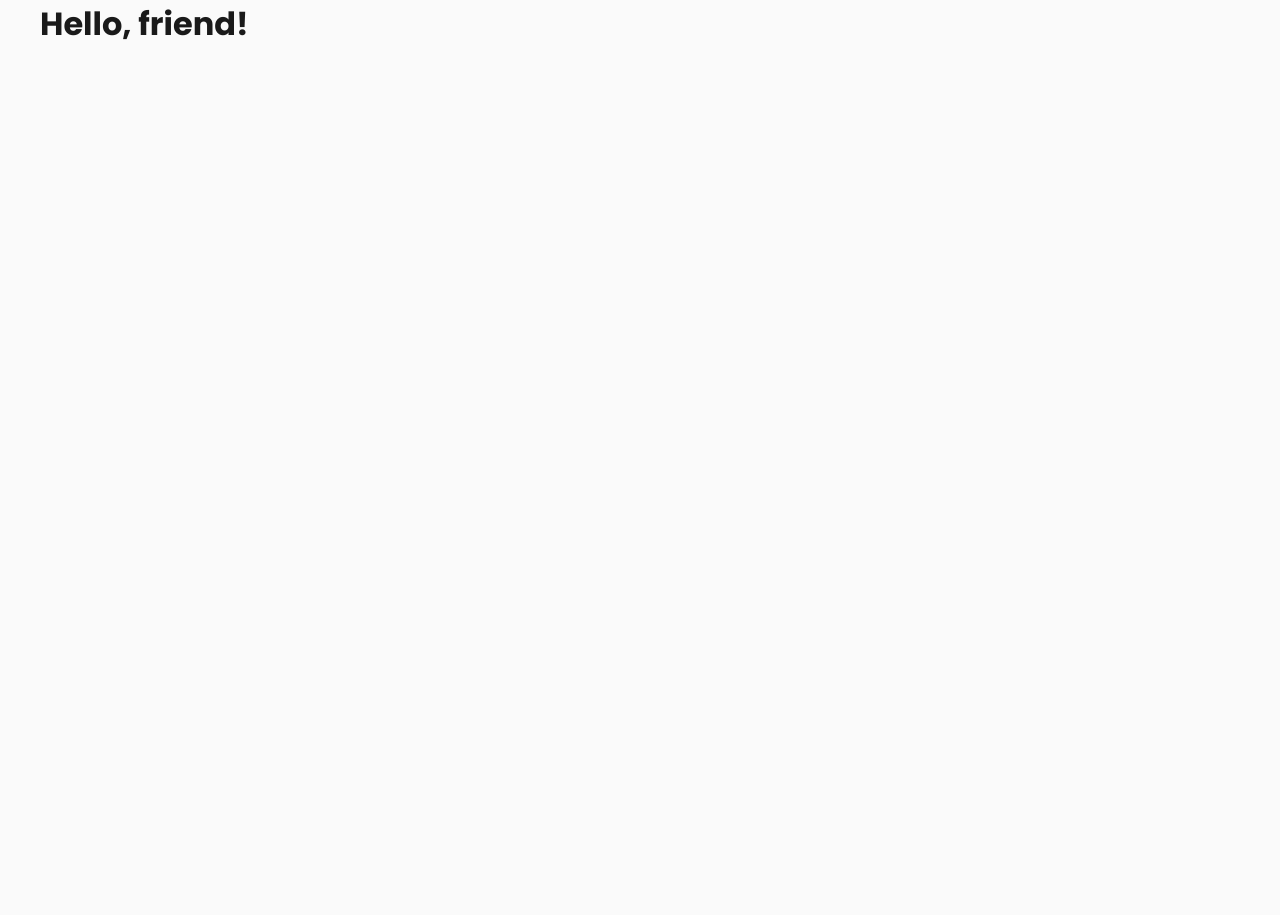
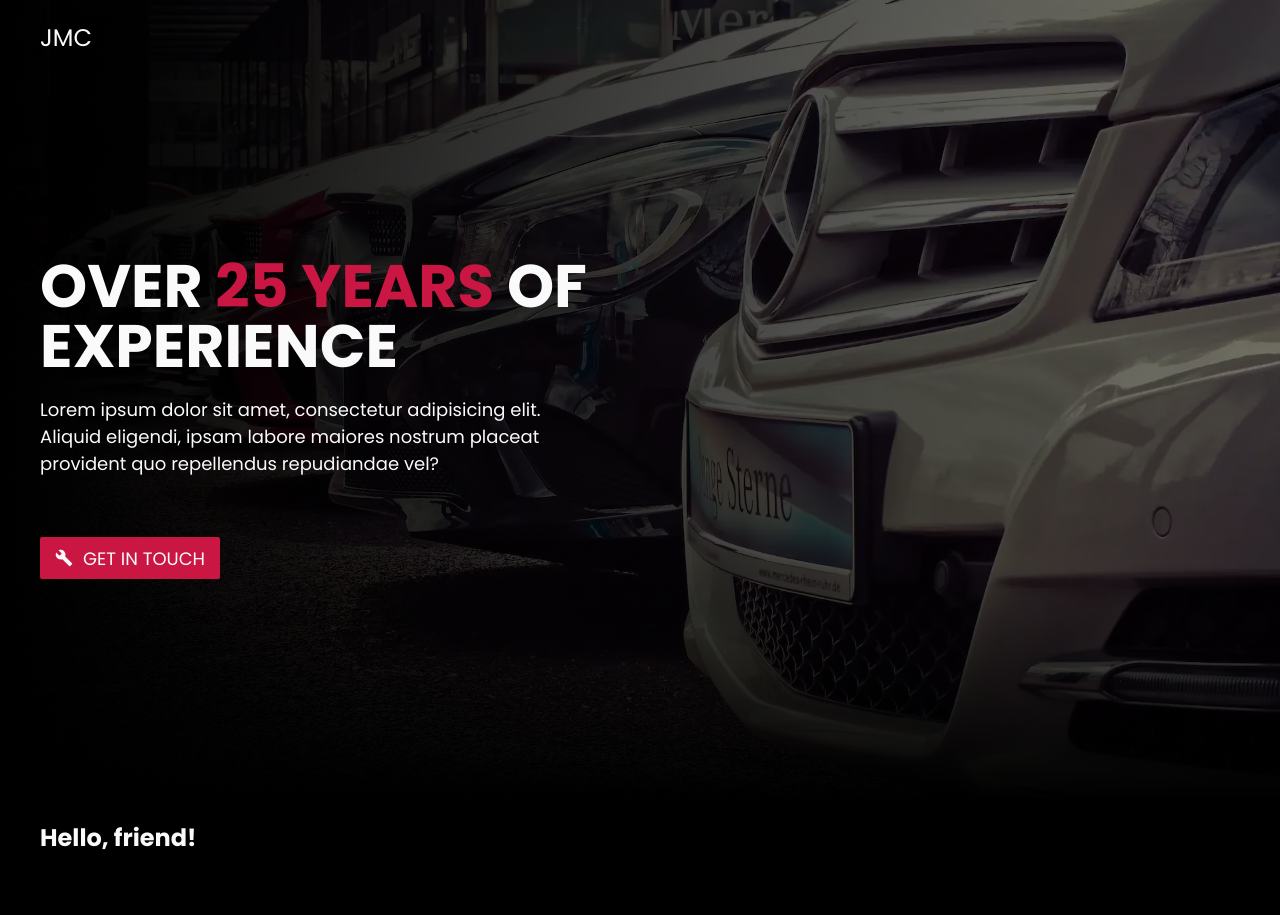
Before and after one commit to BijanProgrammerWebsites/motorpool, a website: page src/index.html in a window 1280 px wide. Before the commit the page ends 800 px from the top, so only its background shows below. Drawn offline with Linux system fonts and the light colour scheme.

Commit message:
[ADD] header

```diff
--- a/src/index.html
+++ b/src/index.html
@@ -14,10 +14,43 @@
         <link href="https://fonts.googleapis.com/css2?family=Poppins:wght@400;700&display=swap" rel="stylesheet" />
 
         <link rel="stylesheet" href="./styles/css/global.css" />
+        <link rel="stylesheet" href="./styles/css/header.css" />
 
         <script src="./scripts/slideshow.js" type="module" defer></script>
     </head>
     <body>
-        <h1>Hello, friend!</h1>
+        <header>
+            <img class="background" src="./assets/images/hero.webp" alt="" />
+            <div class="overlay"></div>
+
+            <nav class="bleed">
+                <a class="logo" href="/">JMC</a>
+            </nav>
+
+            <div class="hero bleed">
+                <h1>Over <span class="primary">25 Years</span> of Experience</h1>
+
+                <p>
+                    Lorem ipsum dolor sit amet, consectetur adipisicing elit. Aliquid eligendi, ipsam labore maiores
+                    nostrum placeat provident quo repellendus repudiandae vel?
+                </p>
+
+                <a href="#get-in-touch" class="button button--primary">
+                    <svg xmlns="http://www.w3.org/2000/svg" height="24px" viewBox="0 0 24 24" width="24px">
+                        <path clip-rule="evenodd" d="M0 0h24v24H0z" fill="none" />
+                        <path
+                            d="M22.7 19l-9.1-9.1c.9-2.3.4-5-1.5-6.9-2-2-5-2.4-7.4-1.3L9 6 6 9 1.6 4.7C.4 7.1.9 10.1 2.9 12.1c1.9 1.9 4.6 2.4 6.9 1.5l9.1 9.1c.4.4 1 .4 1.4 0l2.3-2.3c.5-.4.5-1.1.1-1.4z"
+                        />
+                    </svg>
+                    Get in Touch
+                </a>
+            </div>
+        </header>
+
+        <main class="bleed">
+            <h2>Hello, friend!</h2>
+        </main>
+
+        <footer></footer>
     </body>
 </html>
--- a/src/styles/scss/global.scss
+++ b/src/styles/scss/global.scss
@@ -1,11 +1,5 @@
 // VARIABLES
 :root {
-    --primary-hue: 220;
-    --secondary-hue: 260;
-    --success-hue: 120;
-    --warning-hue: 20;
-    --danger-hue: 0;
-
     --color-gray-98: hsl(0deg 0% 98%);
     --color-gray-90: hsl(0deg 0% 90%);
     --color-gray-80: hsl(0deg 0% 80%);
@@ -14,39 +8,16 @@
     --color-gray-30: hsl(0deg 0% 30%);
     --color-gray-20: hsl(0deg 0% 20%);
     --color-gray-10: hsl(0deg 0% 10%);
+    --color-black: hsl(0deg 0% 0%);
 
-    --color-default-background: var(--color-gray-98);
-    --color-default-foreground: var(--color-gray-10);
+    --color-default-background: var(--color-black);
+    --color-default-foreground: var(--color-gray-98);
 
-    --color-primary: hsl(var(--primary-hue) 100% 56%);
-    --color-primary-fade: hsl(var(--primary-hue) 100% 96%);
-    --color-primary-lighter: hsl(var(--primary-hue) 100% 60%);
-    --color-primary-darker: hsl(var(--primary-hue) 100% 52%);
+    --color-primary: hsl(345deg 80% 44%);
+    --color-primary-fade: hsl(345deg 80% 96%);
+    --color-primary-lighter: hsl(345deg 80% 48%);
+    --color-primary-darker: hsl(345deg 80% 40%);
     --color-primary-opposite: var(--color-gray-98);
-
-    --color-secondary: hsl(var(--secondary-hue) 50% 50%);
-    --color-secondary-fade: hsl(var(--secondary-hue) 100% 90%);
-    --color-secondary-lighter: hsl(var(--secondary-hue) 50% 56%);
-    --color-secondary-darker: hsl(var(--secondary-hue) 50% 44%);
-    --color-secondary-opposite: var(--color-gray-98);
-
-    --color-warning: hsl(var(--warning-hue) 100% 44%);
-    --color-warning-fade: hsl(var(--warning-hue) 100% 90%);
-    --color-warning-lighter: hsl(var(--warning-hue) 100% 50%);
-    --color-warning-darker: hsl(var(--warning-hue) 100% 40%);
-    --color-warning-opposite: var(--color-gray-98);
-
-    --color-success: hsl(var(--success-hue) 100% 40%);
-    --color-success-fade: hsl(var(--success-hue) 100% 92%);
-    --color-success-lighter: hsl(var(--success-hue) 100% 44%);
-    --color-success-darker: hsl(var(--success-hue) 100% 36%);
-    --color-success-opposite: var(--color-gray-98);
-
-    --color-danger: hsl(var(--danger-hue) 100% 36%);
-    --color-danger-fade: hsl(var(--danger-hue) 100% 90%);
-    --color-danger-lighter: hsl(var(--danger-hue) 100% 42%);
-    --color-danger-darker: hsl(var(--danger-hue) 100% 30%);
-    --color-danger-opposite: var(--color-gray-98);
 
     --color-body-background: var(--color-default-background);
     --color-body-foreground: var(--color-default-foreground);
@@ -65,6 +36,8 @@
 
     --color-box-shadow-subtle: hsl(0deg 0% 10% / 12%);
     --box-shadow-subtle: 0 0.2rem 0.5rem 0 var(--color-box-shadow-subtle);
+
+    --border-radius: 0.2rem;
 
     --full-width: 120rem;
     --full-width-padding-inline: calc(max(100% - var(--full-width), 4rem) / 2);
@@ -87,6 +60,8 @@
 }
 
 html {
+    scroll-behavior: smooth;
+
     font-family: Poppins, sans-serif;
     font-size: 62.5%;
 }
@@ -115,23 +90,37 @@ a {
     text-decoration: none;
 }
 
-button {
+button,
+.button {
+    display: flex;
+    align-items: center;
+    gap: 1rem;
+
+    width: fit-content;
+
     padding: 0.75rem 1.5rem;
 
     border: none;
-    border-radius: 999rem;
+    border-radius: var(--border-radius);
+
+    text-transform: uppercase;
 
     &:not([disabled]) {
         cursor: pointer;
-
-        &:hover {
-            filter: brightness(90%);
-        }
     }
 
     &[disabled] {
         background-color: var(--color-button-disabled-background) !important;
         color: var(--color-button-disabled-foreground) !important;
+    }
+
+    &--primary {
+        background-color: var(--color-primary);
+        color: var(--color-primary-opposite);
+
+        &:hover {
+            background-color: var(--color-primary-darker);
+        }
     }
 }
 
@@ -165,13 +154,19 @@ body {
 
     width: 100%;
 
-    padding-inline: var(--full-width-padding-inline);
+    font-size: 1.6rem;
 
-    font-size: 1.6rem;
+    > * {
+        padding-block: 2rem;
+    }
 }
 
-.wrapper {
-    display: flex;
-    flex-direction: column;
-    gap: var(--gap, 4rem);
+.bleed {
+    padding-inline: var(--full-width-padding-inline);
 }
+
+// UTILITIES
+
+.primary {
+    color: var(--color-primary);
+}
--- /dev/null
+++ b/src/styles/scss/header.scss
@@ -0,0 +1,64 @@
+header {
+    position: relative;
+
+    display: flex;
+    flex-direction: column;
+
+    min-height: 100vh;
+
+    .background {
+        position: absolute;
+        inset: 0;
+        z-index: -2;
+
+        width: 100%;
+        height: 100%;
+        object-fit: cover;
+    }
+
+    .overlay {
+        background-image: linear-gradient(to right, hsl(0deg 0% 0% / 100%), hsl(0deg 0% 0% / 50%)),
+            linear-gradient(to top, hsl(0deg 0% 0% / 100%), hsl(0deg 0% 0% / 0%) 30%);
+
+        position: absolute;
+        inset: 0;
+        z-index: -1;
+    }
+
+    nav {
+        display: flex;
+        align-items: center;
+
+        .logo {
+            font-size: 2.4rem;
+        }
+    }
+
+    .hero {
+        flex: 1;
+
+        box-sizing: content-box;
+
+        display: flex;
+        flex-direction: column;
+        justify-content: center;
+        gap: 2rem;
+
+        max-width: 50ch;
+
+        font-size: 1.8rem;
+
+        h1 {
+            color: var(--color-gray-98);
+
+            font-size: 6rem;
+
+            text-transform: uppercase;
+            line-height: 1;
+        }
+
+        a {
+            margin-block-start: 4rem;
+        }
+    }
+}
```
Also changed, not shown: src/assets/icons/build_black_24dp.svg (added), src/assets/images/hero.webp (added), src/styles/css/global.css, src/styles/css/header.css (added), 2 other files.
